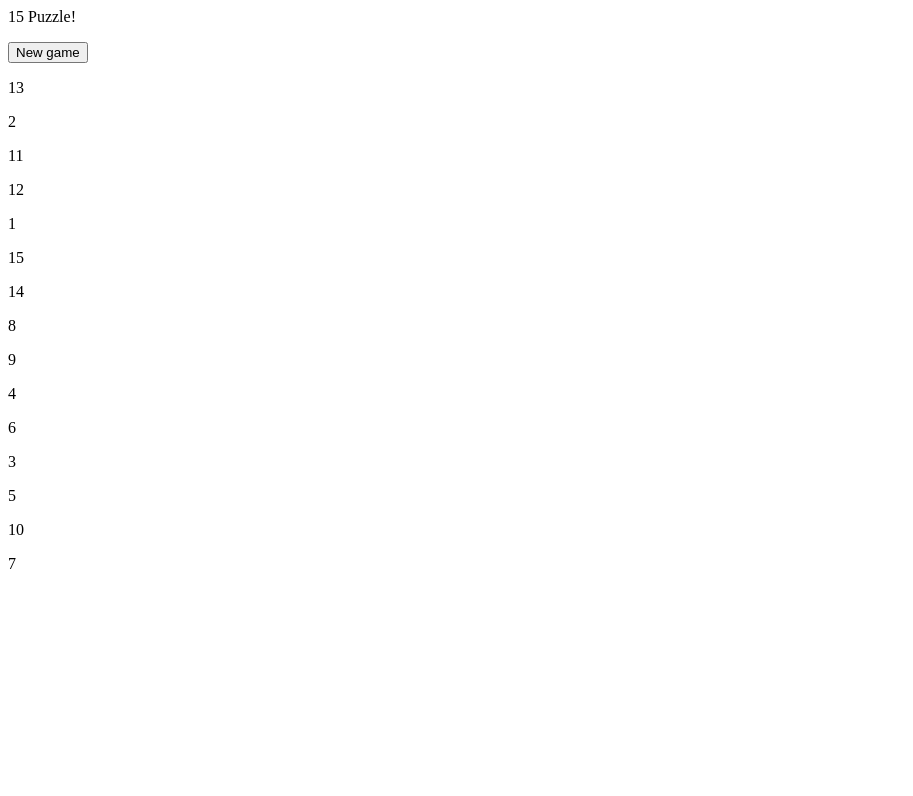
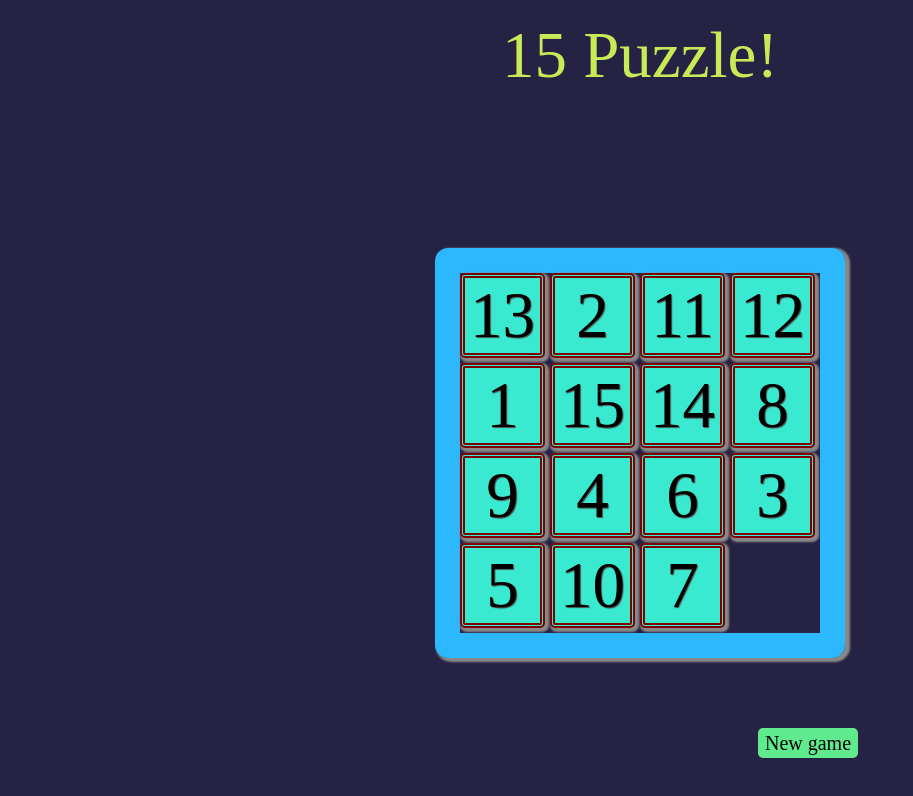
Before and after one commit to RamVellanki/15Puzzle, a plain HTML site: page index.html in a window 1280 px wide. Shown: the whole page, without its empty margins (0-913 px from the left). Drawn offline with nearby package versions, Linux system fonts and the light colour scheme.

Commit message:
FIxed issues

```diff
--- a/index.html
+++ b/index.html
@@ -5,7 +5,7 @@
         <script src="https://ajax.googleapis.com/ajax/libs/jquery/1.11.1/jquery.min.js"></script>
         <script src="https://ajax.googleapis.com/ajax/libs/jqueryui/1.9.2/jquery-ui.min.js"></script>
         <script type="text/javascript" src="script/script.js"></script>
-        <link rel="stylesheet" type="text/css" href="stylesheet/stylesheet.csss"></link>
+        <link rel="stylesheet" type="text/css" href="stylesheet/stylesheet.css"></link>
     </head>
     <body>
         <div class="gameTitle"><p>15 Puzzle!</p></div>
```
